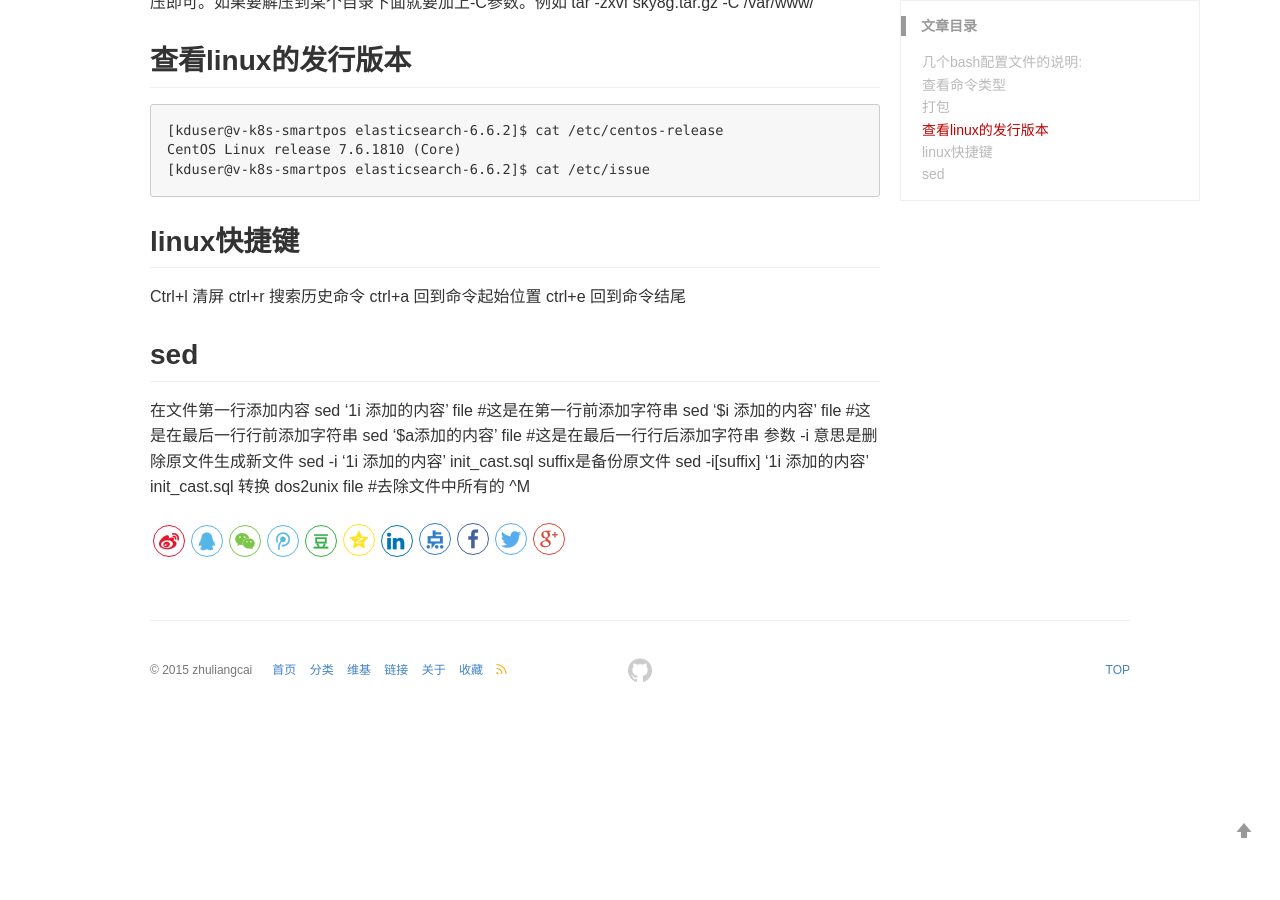
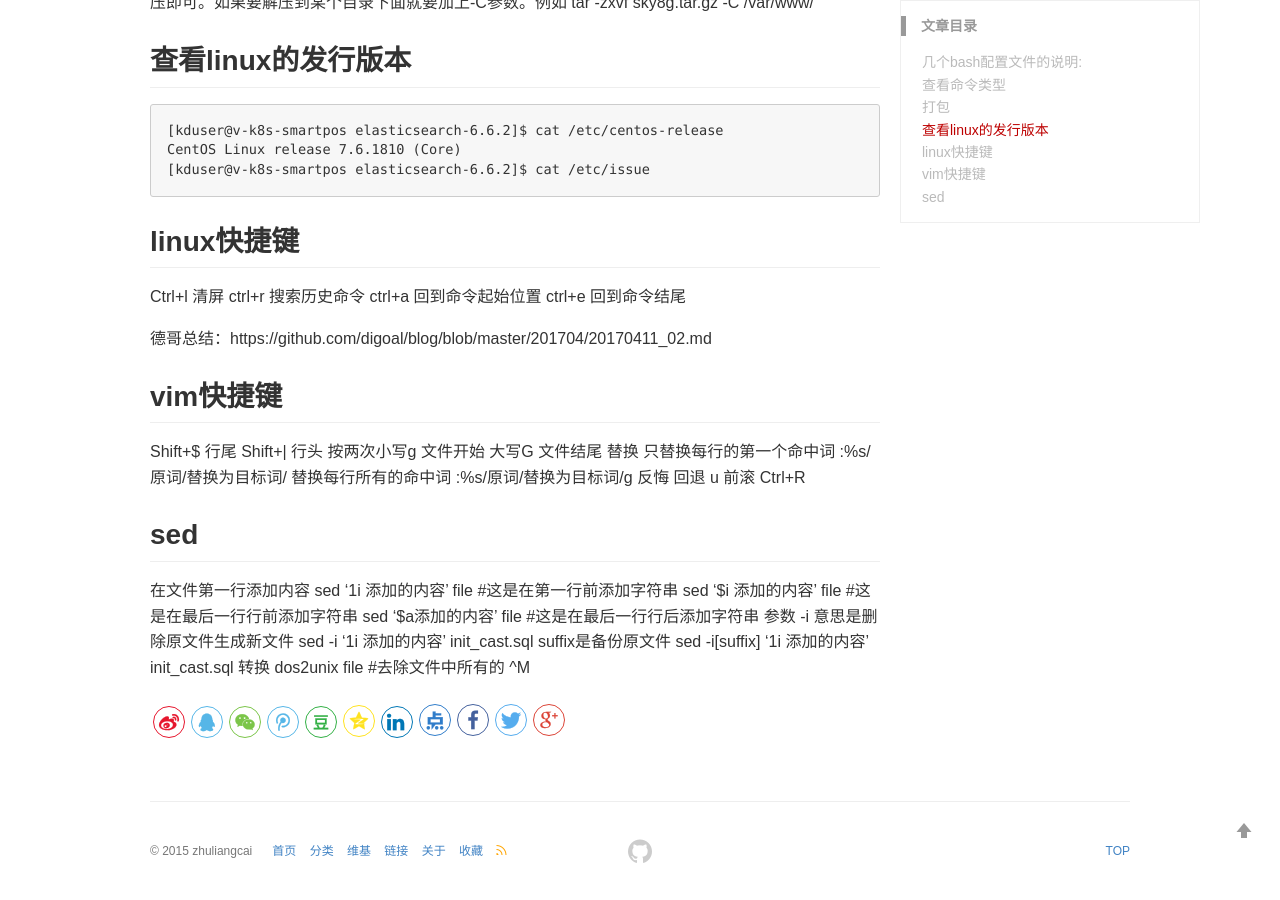
Before and after one commit to zhuliangcai/zhuliangcai.github.io, a Jekyll site: the page built from _posts/linux/2019-12-28-Linux常用命令和快捷键.md, in a window 1280 px wide and 900 px high, scrolled down 1300 px. Built offline with Jekyll 4.4.1, drawn with Linux system fonts in a browser that asks for light colours; comment, search, counter and statistics services are not loaded; before the commit the page ends 2019 px from its top, so only the background shows below that.

Commit message:
命令补充

```diff
--- a/_posts/linux/2019-12-28-Linux常用命令和快捷键.md
+++ b/_posts/linux/2019-12-28-Linux常用命令和快捷键.md
@@ -66,6 +66,21 @@ ctrl+r 搜索历史命令
 ctrl+a 回到命令起始位置
 ctrl+e 回到命令结尾
 
+德哥总结：https://github.com/digoal/blog/blob/master/201704/20170411_02.md
+
+## vim快捷键
+
+Shift+$  行尾
+Shift+|  行头
+按两次小写g 文件开始
+大写G  文件结尾
+替换
+只替换每行的第一个命中词    :%s/原词/替换为目标词/
+替换每行所有的命中词        :%s/原词/替换为目标词/g
+反悔
+回退  u
+前滚  Ctrl+R
+
 
 ## sed
 
```
Also changed, not shown: _posts/tool/2019-12-28-idea高效使用.md (+4 -0 lines).
